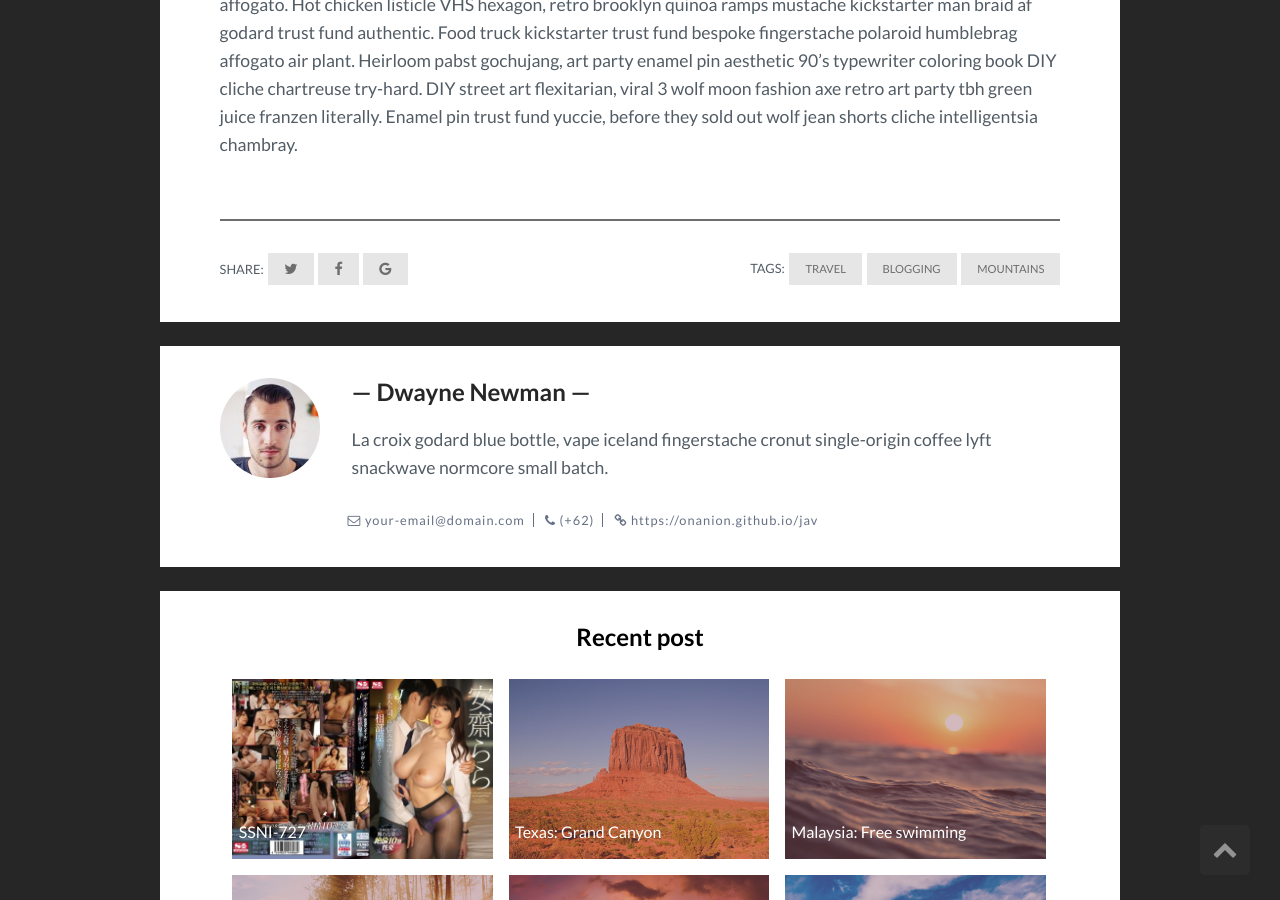
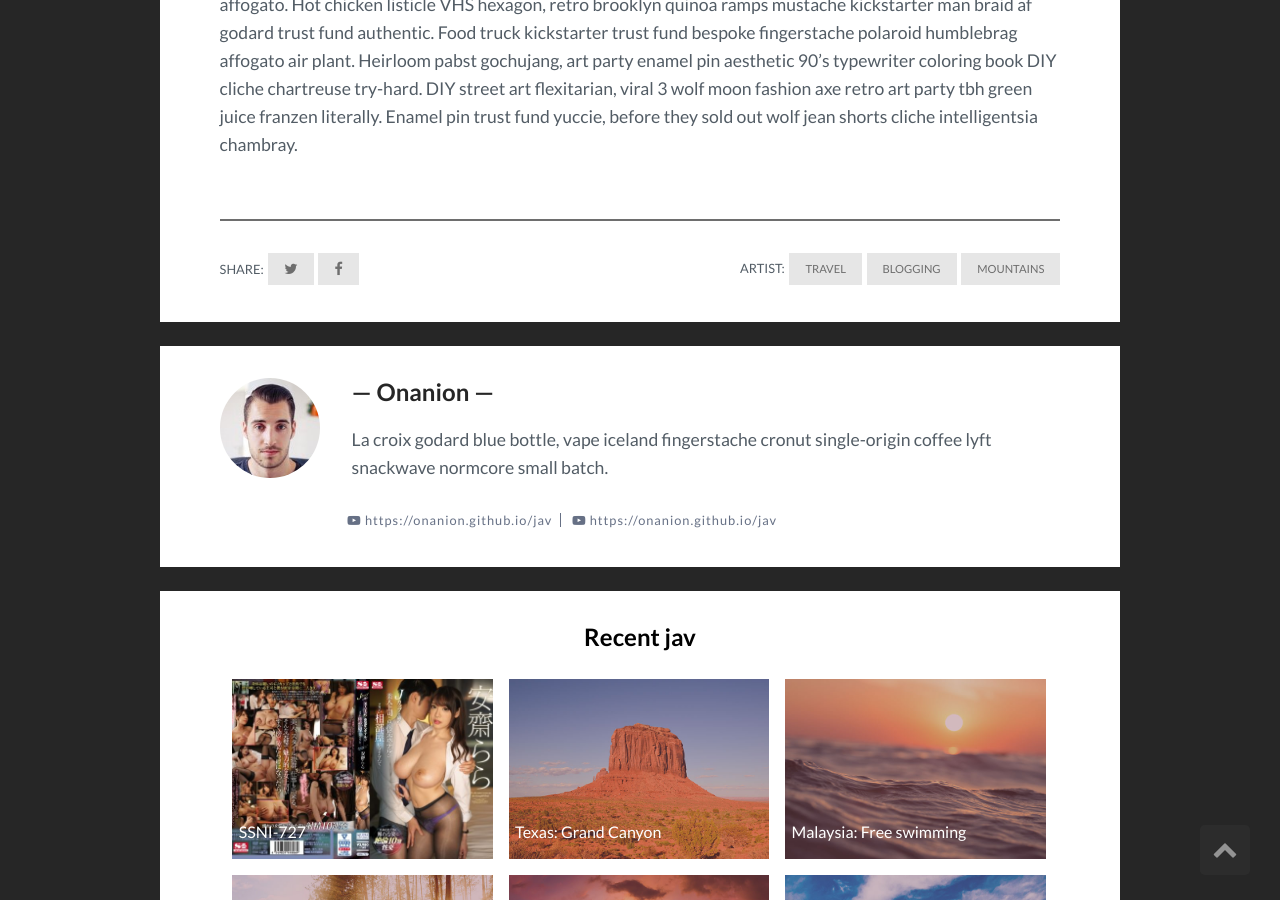
Before and after one commit to onanion/jav, a Jekyll site: the page built from _posts/2020-03-07-ssni-727.markdown, in a window 1280 px wide and 900 px high, scrolled down 1526 px. Built offline with Jekyll 4.4.1, drawn with Linux system fonts in a browser that asks for light colours; comment, search, counter and statistics services are not loaded.

Commit message:
Update post.html

```diff
--- a/_layouts/post.html
+++ b/_layouts/post.html
@@ -25,10 +25,9 @@ layout: default
           <span>Share:</span>
           <a href="https://twitter.com/intent/tweet?text={{ page.title }}&url={{ site.url }}{{ page.url }}" title="Share on Twitter" rel="nofollow" target="_blank"><i class="fa fa-twitter" aria-hidden="true"></i></a>
           <a href="https://facebook.com/sharer.php?u={{ site.url }}{{ page.url }}" title="Share on Facebook" rel="nofollow" target="_blank"><i class="fa fa-facebook" aria-hidden="true"></i></a>
-          <a href="https://plus.google.com/share?url={{ site.url }}{{ page.url }}" title="Share on Google+" rel="nofollow" target="_blank"><i class="fa fa-google" aria-hidden="true"></i></a>
         </div>
         <div class="post_tag">
-          <span>Tags:</span>
+          <span>Artist:</span>
           {% for tag in page.tags %}
           <a href="{{site.baseurl}}/tags#{{tag}}" class="tag">{{ tag }}</a>
           {% endfor %}
@@ -43,25 +42,20 @@ layout: default
         <img src="{{site.baseurl}}/assets/img/{% if site.author-pic %}{{ site.author-pic }}{% endif %}" alt="Author face">
       </div>
       <div class="author_info">
-        <h2 class="author_title">{% if site.author-name %}{{site.author-name}}{% else %}Dwayne Newman{% endif %}</h2>
+        <h2 class="author_title">{% if site.author-name %}{{site.author-name}}{% else %}Onanion{% endif %}</h2>
         <p class="author_subtitle">{% if site.about-author %}{{site.about-author}}{% else %}La croix godard blue bottle, vape iceland fingerstache cronut single-origin coffee lyft snackwave normcore small batch.{% endif %}</p>
         <div class="author_social">
-          {% if site.email %}
-          <span class="author_email"><i class="fa fa-envelope-o" aria-hidden="true"></i> <a href="mailto:{{site.email}}">{{site.email}}</a></span>
+          {% if site.website %}
+          <span class="author_website"><i class="fa fa-youtube-play" aria-hidden="true"></i> <a href="{{site.website}}" target="_blank">{{site.website}}</a></span>
           {% else %}
-          <span class="author_email"><i class="fa fa-envelope-o" aria-hidden="true"></i> <a href="mailto:dwayne@example.com">dwayne@example.com</a></span>
+          <span class="author_website"><i class="fa fa-youtube-play" aria-hidden="true"></i> <a href="https://youtube.com/moexik" target="_blank">moexik</a></span>
           {% endif %}
 
-          {% if site.phone %}
-          <span class="author_phone"><i class="fa fa-phone" aria-hidden="true"></i> <a href="tel:{{site.phone}}">{{site.phone}}</a></span>
-          {% else %}
-          <span class="author_phone"><i class="fa fa-phone" aria-hidden="true"></i> <a href="tel:+496-169-65-57">(496)-169-6557</a></span>
-          {% endif %}
 
           {% if site.website %}
-          <span class="author_website"><i class="fa fa-link" aria-hidden="true"></i> <a href="{{site.website}}" target="_blank">{{site.website}}</a></span>
+          <span class="author_website"><i class="fa fa-youtube-play" aria-hidden="true"></i> <a href="{{site.website}}" target="_blank">{{site.website}}</a></span>
           {% else %}
-          <span class="author_website"><i class="fa fa-link" aria-hidden="true"></i> <a href="#" target="_blank">https://dwayne.example.com</a></span>
+          <span class="author_website"><i class="fa fa-youtube-play" aria-hidden="true"></i> <a href="https://youtube.com/HTMLyrics" target="_blank">HTMLyrics</a></span>
           {% endif %}
         </div>
       </div>
@@ -70,7 +64,7 @@ layout: default
 
   <section class="recent_box">
     <div class="post_wrapper">
-      <h2 class="recent_title">Recent post</h2>
+      <h2 class="recent_title">Recent jav</h2>
       <div class="recent_list">
         {% for post in site.posts offset:0 limit:6 %}
           {% if post.title %}
```
